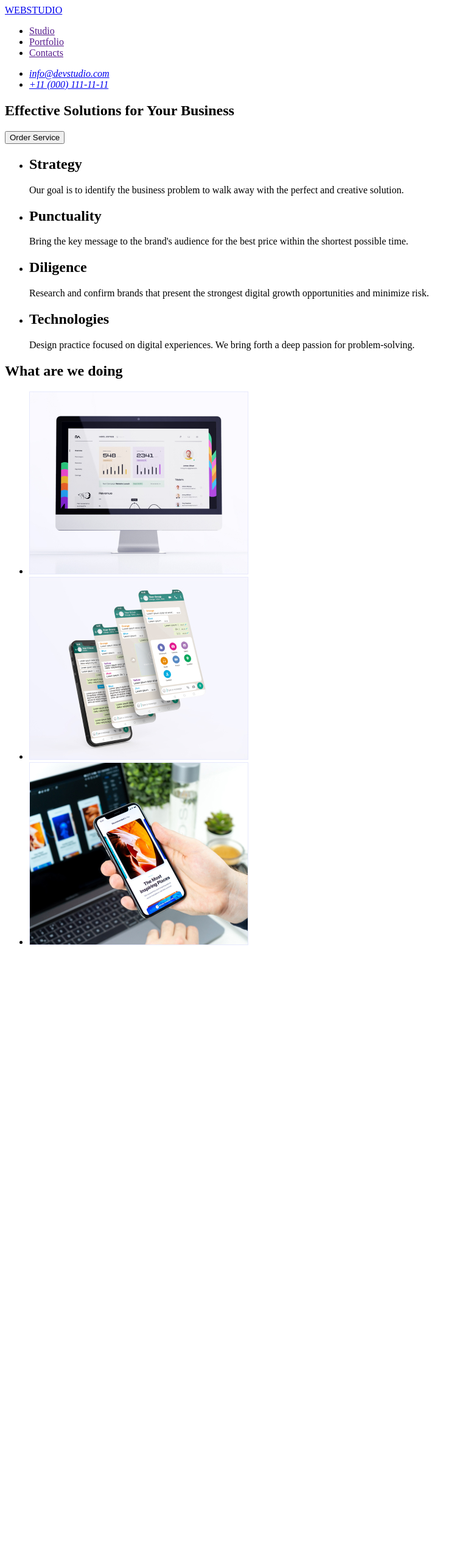
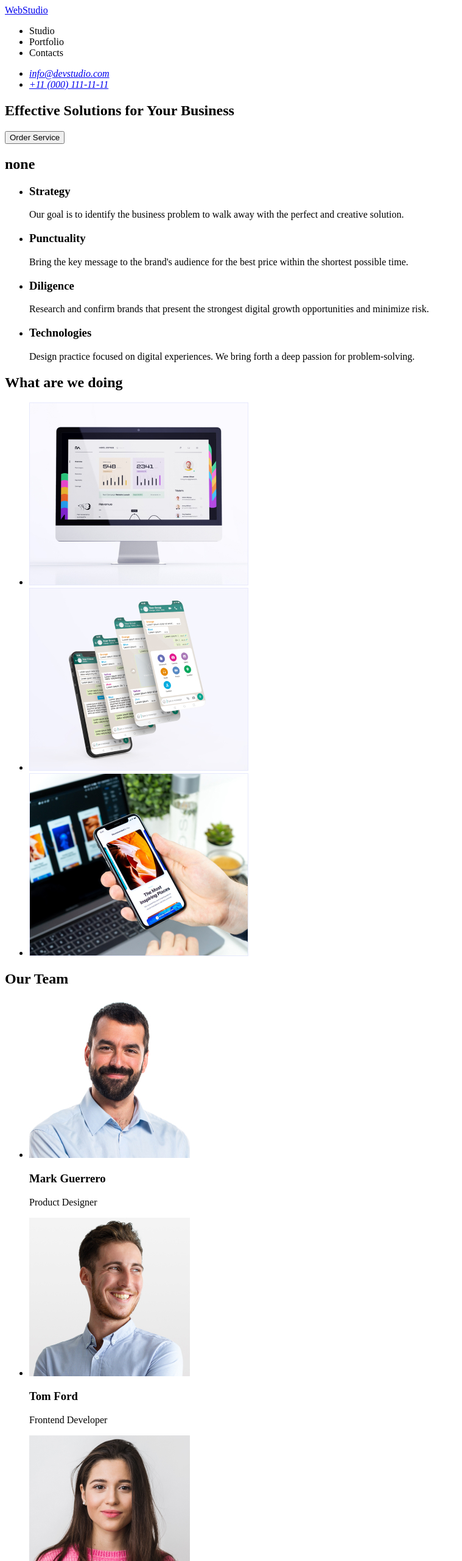
Before and after one commit to Slavik1987/goit-markup-hw-01, a plain HTML site: page index.html in a window 1280 px wide. Shown: the top 2560 px of the page at 61% size, without its empty margins (0-759 px from the left). Before the commit the page ends 1570 px from the top, so only its background shows below. Drawn offline with Linux system fonts and the light colour scheme.

Commit message:
4 commit

```diff
--- a/index.html
+++ b/index.html
@@ -9,23 +9,23 @@
 <body>
     <!--Heder section-->
     <header>
-
-        <a href="./index.html">WEBSTUDIO</a>
         <nav>
+            <a href="./index.html">WebStudio</a>
             <ul>
                 <li>
-                    <a href="">Studio</a>
+                    Studio
                 </li>
                 <li>
-                    <a href="">Portfolio</a>
+                    Portfolio
                 </li>
                 <li>
-                    <a href="">Contacts</a>
+                    Contacts
                 </li>
             </ul>
 
+        </nav>
 
-        </nav>
+
         <address>
             <ul>
                 <li>
@@ -53,23 +53,34 @@
         </section>
         <!--Section1-->
         <section>
+            <h2>none</h2>
             <ul>
                 <li>
-                    <h2>Strategy</h2>
+                    <h3>Strategy</h3>
+                    <p>
                         Our goal is to identify the business
                         problem to walk away with the perfect and creative solution.
+                    </p>
+                </li>
+                <li>
+                    <h3>Punctuality</h3>
+                    <p>
+                        Bring the key message to the brand's audience for the best price within the shortest possible time.
+                    </p>
 
                 </li>
-                <li><h2>Punctuality</h2>
-                    Bring the key message to the brand's audience for the best price within the shortest possible time.
+                <li>
+                    <h3>Diligence</h3>
+                    <p>
+                        Research and confirm brands that present the strongest digital growth opportunities and minimize risk.
+                    </p>
 
                 </li>
-                <li><h2>Diligence</h2>
-                    Research and confirm brands that present the strongest digital growth opportunities and minimize risk.
-
-            </li>
-                <li><h2>Technologies</h2>
+                <li>
+                    <h3>Technologies</h3>
+                    <p>
                         Design practice focused on digital experiences. We bring forth a deep passion for problem-solving.
+                    </p>
 
                 </li>
             </ul>
@@ -79,14 +90,15 @@
             <h2>What are we doing</h2>
             <ul>
                 <li>
-                    <img src="./images/second section/Rectangle 71.jpg" alt="foto1" />
-                </li>
-                <li>
-                    <img src="./images/second section/Rectangle 71 (1).jpg" alt="foto2" />
+                    <img src="./images/second section/Rectangle 71.jpg" alt="foto1" width="360" />
 
                 </li>
                 <li>
-                    <img src="./images/second section/Rectangle 71 (2).jpg" alt="foto3" />
+                    <img src="./images/second section/Rectangle 71 (1).jpg" alt="foto2" width="360" />
+
+                </li>
+                <li>
+                    <img src="./images/second section/Rectangle 71 (2).jpg" alt="foto3" width="360" />
 
                 </li>
             </ul>
@@ -94,12 +106,54 @@
         </section>
         <!--Section3-->
         <section>
+            <h2>Our Team</h2>
+            <ul>
+                <li>
+                    <img src="./images/3 section/Mark.img.jpg" alt="Mark Guerrero" width="264" />
+                    <h3>Mark Guerrero</h3>
+                    <p>
+                        Product Designer
+
+                    </p>
+
+                </li>
+                <li>
+                    <img src="./images/3 section/Tom.img.jpg" alt="Tom Ford" width="264" />
+                    <h3>Tom Ford</h3>
+                    <p>
+                        Frontend Developer
+                    </p>
+
+                </li>
+                <li>
+                    <img src="./images/3 section/Camila.img.jpg" alt="Camila Garcia" width="264" />
+                    <h3>Camila Garcia</h3>
+                    <p>
+                        Marketing
+                    </p>
+
+                </li>
+                <li>
+                    <img src="./images/3 section/Daniel.img.jpg" alt="Daniel Wilson" width="264" />
+                    <h3>Daniel Wilson</h3>
+                    <p>
+                        UI Designer
+                    </p>
+
+
+                </li>
+            </ul>
 
         </section>
 
     </main>
     <!--foter section-->
-    <footer></footer>
+    <footer>
+        <a href="./index.html">WebStudio</a>
+        <p>
+            Increase the flow of customers and sales for your business with digital marketing & growth solutions.
+        </p>
+    </footer>
 
 </body>
 </html>
```
Also changed, not shown: images/3 section/Camila.img.jpg (added), images/3 section/Daniel.img.jpg (added), images/3 section/Mark.img.jpg (added), images/3 section/Tom.img.jpg (added). Lines whose indentation alone changed are shown as unchanged.
